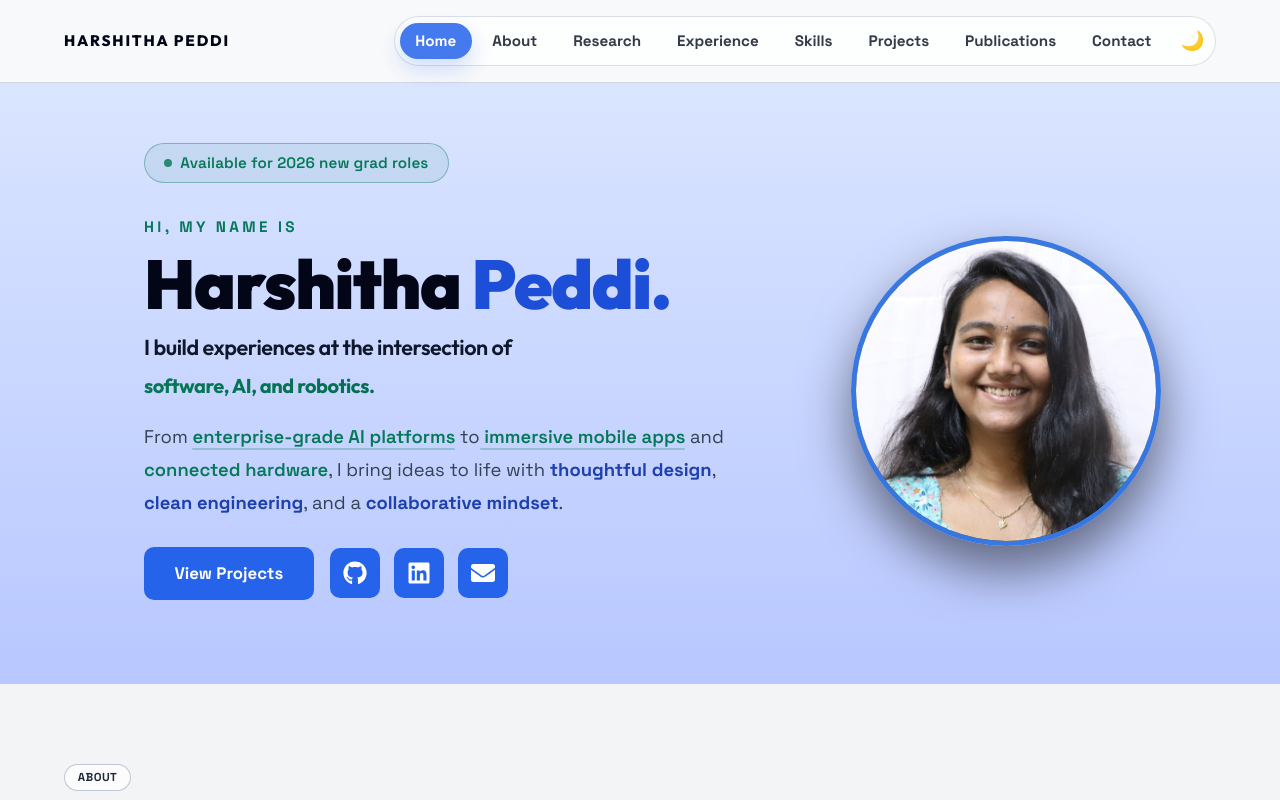
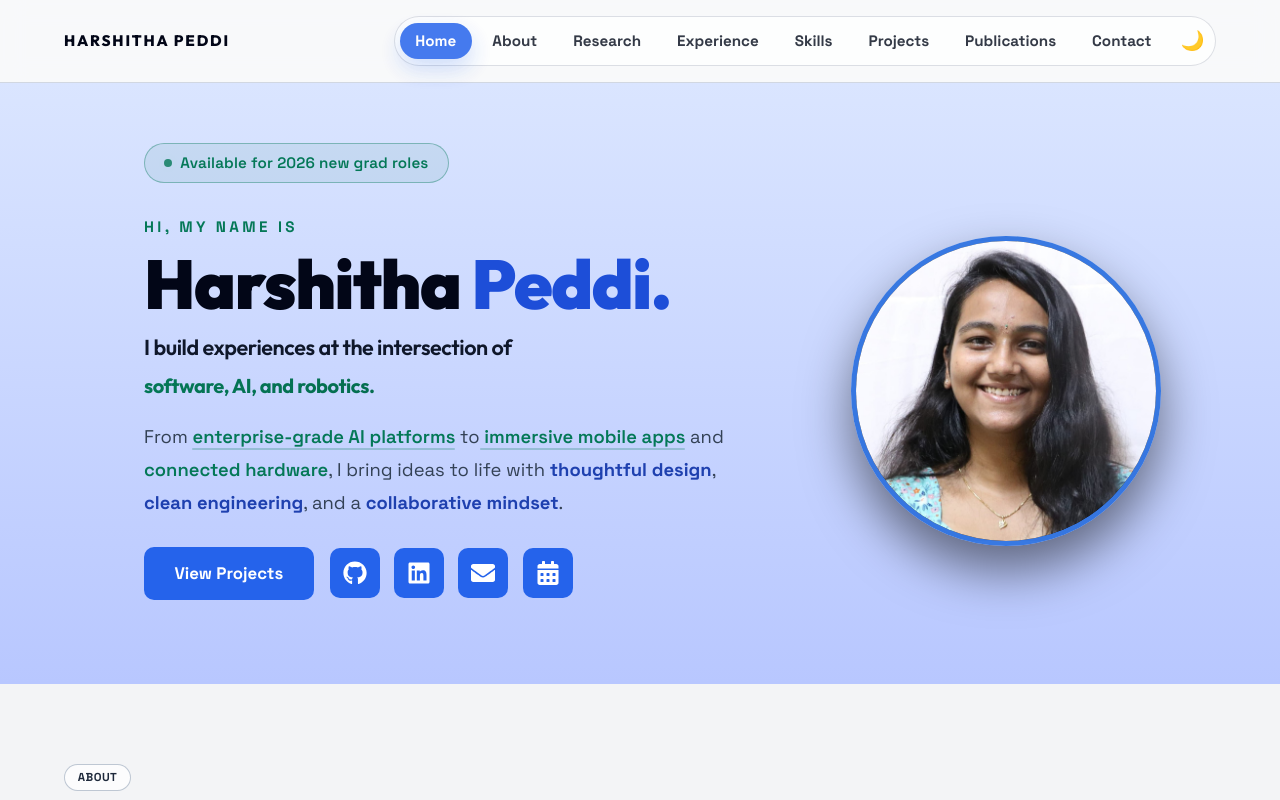
Before and after one commit to Harshi2003/harshitha-portfolio, a React (Vite) app in the folder my-portfolio/: page / in a window 1280 px wide. Shown: the top 800 px of the page. Built offline with nearby package versions, Linux system fonts and the light colour scheme.

Commit message:
Add Calendly links in contact and hero

```diff
--- a/my-portfolio/src/components/Contact.jsx
+++ b/my-portfolio/src/components/Contact.jsx
@@ -87,7 +87,7 @@ export default function Contact() {
             {/* Replace this with YOUR Calendly link */}
             <a
               className="contact-calendly"
-              href="https://calendly.com/YOUR-CALENDLY-LINK/30min"
+              href="https://calendly.com/peddisaiharshitha/30min"
               target="_blank"
               rel="noreferrer"
             >
--- a/my-portfolio/src/components/Hero.jsx
+++ b/my-portfolio/src/components/Hero.jsx
@@ -1,5 +1,5 @@
 import React from "react";
-import { FaGithub, FaLinkedin, FaEnvelope } from "react-icons/fa";
+import { FaGithub, FaLinkedin, FaEnvelope, FaCalendarAlt } from "react-icons/fa";
 import heroPhoto from "../assets/images/harshitha.jpeg";
 
 function Hero() {
@@ -55,6 +55,15 @@ function Hero() {
               <a href="mailto:peddisaiharshitha@gmail.com">
                 <FaEnvelope />
               </a>
+              <a
+                href="https://calendly.com/peddisaiharshitha/30min"
+                target="_blank"
+                rel="noreferrer"
+                aria-label="Calendly Meeting"
+                title="Schedule Meeting"
+              >
+                <FaCalendarAlt />
+              </a>
             </div>
           </div>
         </div>
```
